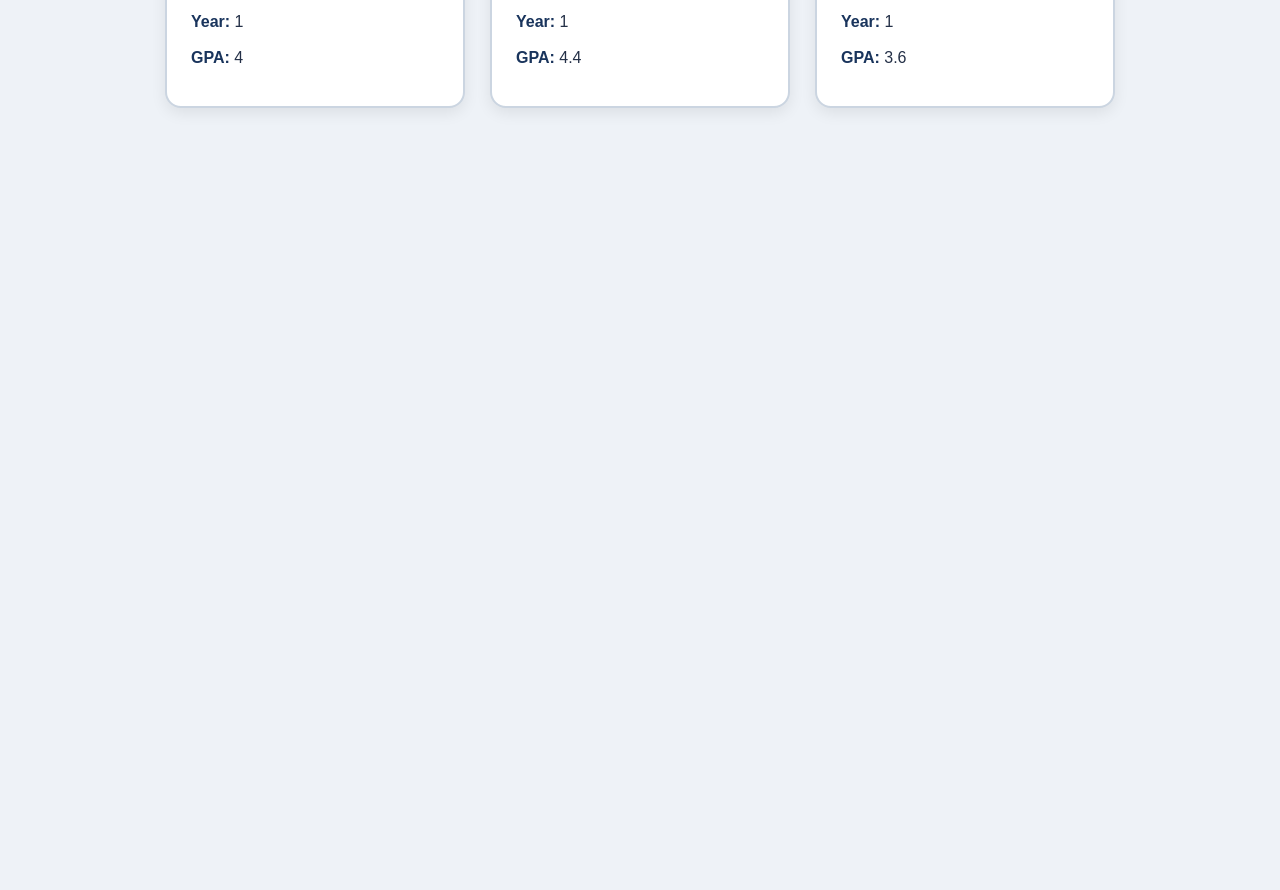
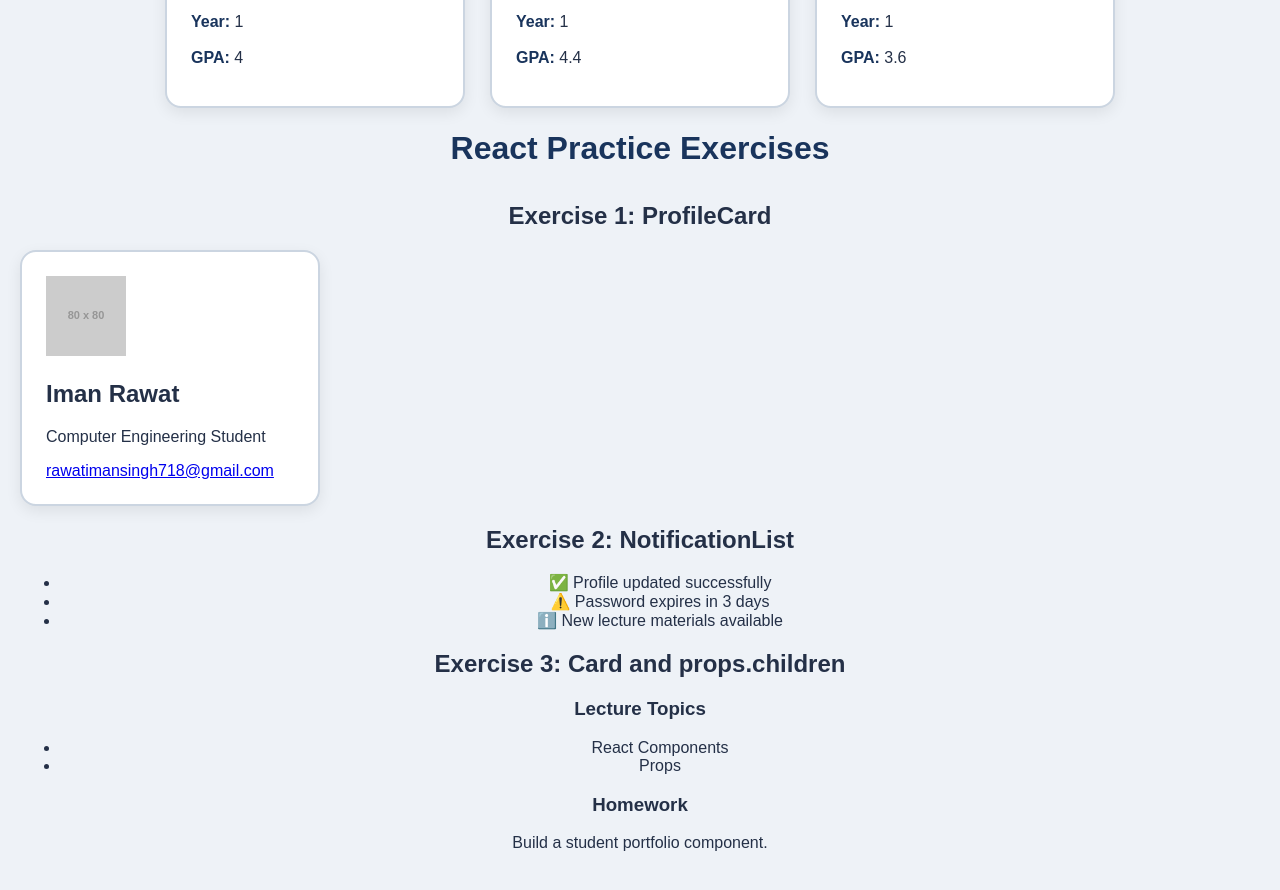
Before and after one commit to rawatimansingh718-Vk/task11, a React (Vite) app: page / in a window 1280 px wide. Shown: the part 280-1170 px from the top of the page. Before the commit the page ends 800 px from the top, so only its background shows below. Built offline with nearby package versions, Linux system fonts and the light colour scheme.

Commit message:
Display all Week 11 React practice exercises

```diff
--- a/src/App.jsx
+++ b/src/App.jsx
@@ -1,5 +1,7 @@
-
 import StudentProfileCard from './StudentProfileCard';
+import ProfileCard from './ProfileCard';
+import NotificationList from './NotificationList';
+import Card from './Card';
 
 function App() {
   return (
@@ -31,6 +33,30 @@ function App() {
           gpa={3.60}
         />
       </div>
+
+      <h1>React Practice Exercises</h1>
+
+      <h2>Exercise 1: ProfileCard</h2>
+      <ProfileCard
+        name="Iman Rawat"
+        role="Computer Engineering Student"
+        email="rawatimansingh718@gmail.com"
+      />
+
+      <h2>Exercise 2: NotificationList</h2>
+      <NotificationList />
+
+      <h2>Exercise 3: Card and props.children</h2>
+      <Card title="Lecture Topics">
+        <ul>
+          <li>React Components</li>
+          <li>Props</li>
+        </ul>
+      </Card>
+
+      <Card title="Homework">
+        <p>Build a student portfolio component.</p>
+      </Card>
     </div>
   );
 }
```
